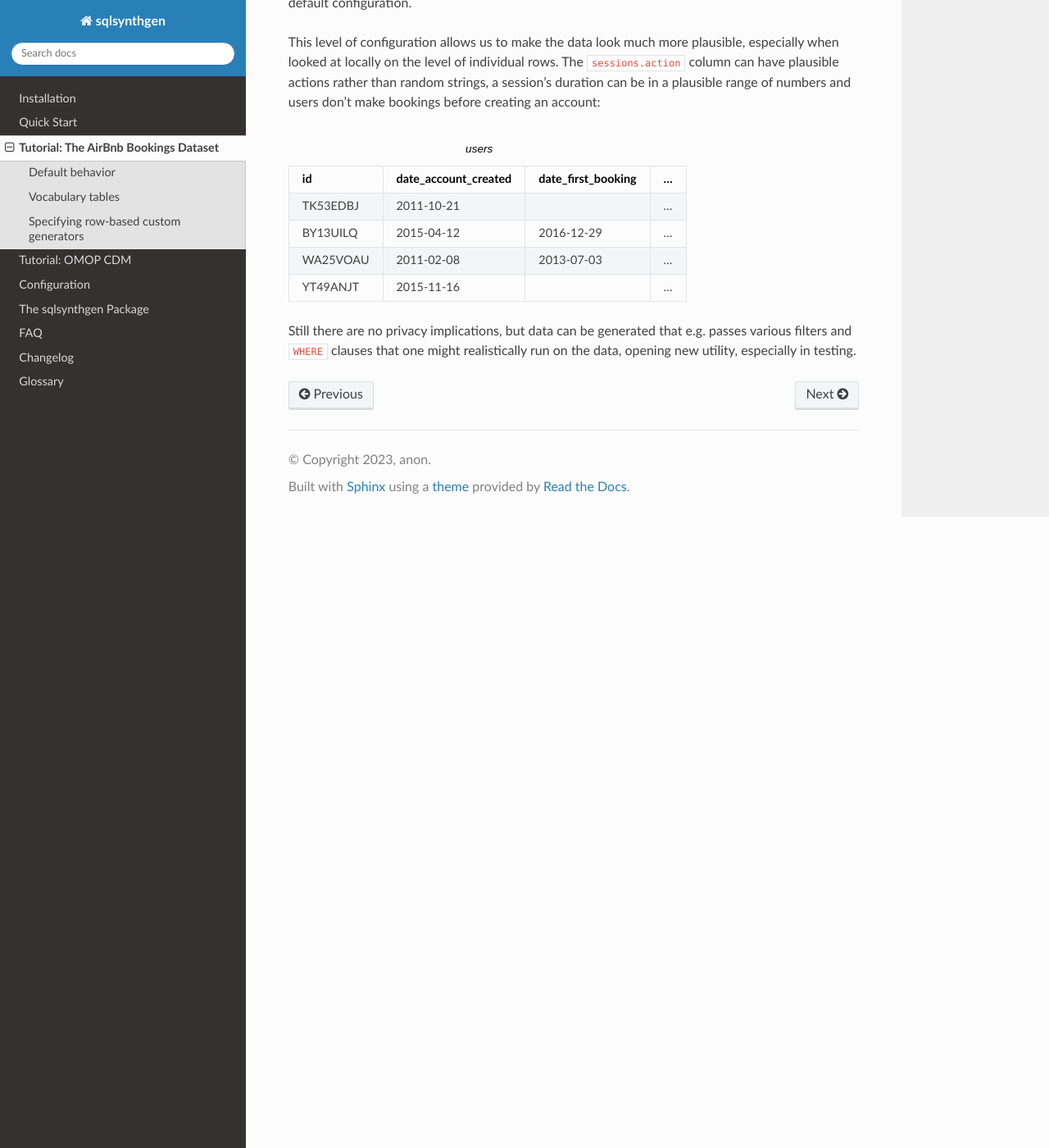
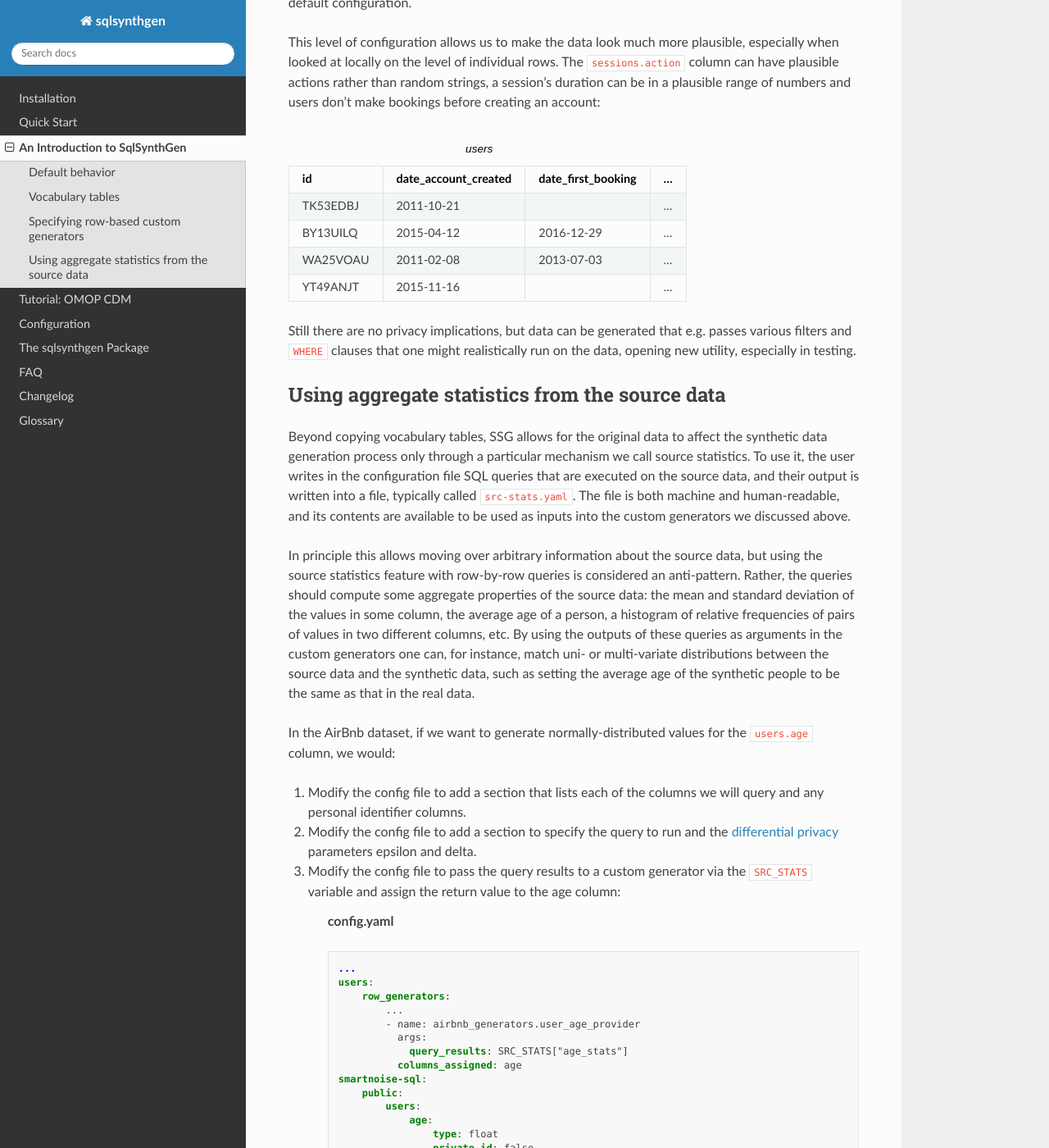
Before and after one commit to alan-turing-institute/sqlsynthgen, a Sphinx documentation site: the page built from docs/source/tutorials/airbnb.rst, in a window 1280 px wide and 1400 px high, scrolled down 6090 px. Shown: the whole window at 82% size. Built offline with Sphinx 7.4.7 and the Read the Docs theme 2.0.0, drawn with Linux system fonts in a browser that asks for light colours; some of the changed text lies outside the part shown.

Commit message:
Fixing code snippet indentation

```diff
--- a/docs/source/tutorials/airbnb.rst
+++ b/docs/source/tutorials/airbnb.rst
@@ -1,5 +1,5 @@
-Tutorial: The AirBnb Bookings Dataset
-=====================================
+An Introduction to SqlSynthGen
+===============================
 
 `SqlSynthGen <https://github.com/alan-turing-institute/sqlsynthgen/>`_, or SSG for short, is a software package that we have written for synthetic data generation, focussed on relational data.
 When pointed to an existing relational database, SSG creates another database with the same database schema, and populates it with synthetic data.
@@ -176,11 +176,11 @@
 
     ...
     tables:
-    users:
-        row_generators:
-        - name: generic.person.password
-            args: null
-            columns_assigned: id
+        users:
+            row_generators:
+               - name: generic.person.password
+                 args: null
+                 columns_assigned: id
 
 The next time we run ``make-generators``, the config-specified row generator will override the default one and we will not need to edit the ``ssg.py`` directly any more.
 
@@ -194,17 +194,17 @@
 
     ...
     tables:
-    sessions:
-        row_generators:
-        - name: generic.numeric.integer_number
-            args:
-            start: 0
-            end: 3600
-            columns_assigned: secs_elapsed
-        - name: generic.choice
-            args:
-            items: ["show", "index", "personalize"]
-            columns_assigned: action
+        sessions:
+            row_generators:
+              - name: generic.numeric.integer_number
+                args:
+                    start: 0
+                    end: 3600
+                columns_assigned: secs_elapsed
+              - name: generic.choice
+                args:
+                    items: ["show", "index", "personalize"]
+                columns_assigned: action
 
 We can also define our own custom generators in a separate module and then use them to generate values for one or more columns.
 For example, in the ``users`` table, we may want to ensure that the ``date_first_booking`` is optional and never comes before the ``date_account_created``.
@@ -237,14 +237,14 @@
     row_generators_module: airbnb_generators
 
     users:
-    row_generators:
-        - name: generic.person.identifier
-        args:
-            mask: '"@@##@@@@"'
-        columns_assigned: id
-        - name: airbnb_generators.user_dates_provider
-        args: null
-        columns_assigned: ["date_account_created", "date_first_booking"]
+        row_generators:
+            - name: generic.person.identifier
+              args:
+                mask: '"@@##@@@@"'
+              columns_assigned: id
+            - name: airbnb_generators.user_dates_provider
+              args: null
+              columns_assigned: ["date_account_created", "date_first_booking"]
 
 Limitations to this approach are that rows can not be correlated with other rows in the same table, nor with any rows in other tables, except for trivially fulfilling foreign key constraints as in the default configuration.
 
@@ -277,3 +277,67 @@
      - ...
 
 Still there are no privacy implications, but data can be generated that e.g. passes various filters and ``WHERE`` clauses that one might realistically run on the data, opening new utility, especially in testing.
+
+Using aggregate statistics from the source data
+-----------------------------------------------
+
+Beyond copying vocabulary tables, SSG allows for the original data to affect the synthetic data generation process only through a particular mechanism we call source statistics.
+To use it, the user writes in the configuration file SQL queries that are executed on the source data, and their output is written into a file, typically called ``src-stats.yaml``.
+The file is both machine and human-readable, and its contents are available to be used as inputs into the custom generators we discussed above.
+
+In principle this allows moving over arbitrary information about the source data, but using the source statistics feature with row-by-row queries is considered an anti-pattern.
+Rather, the queries should compute some aggregate properties of the source data: the mean and standard deviation of the values in some column, the average age of a person, a histogram of relative frequencies of pairs of values in two different columns, etc.
+By using the outputs of these queries as arguments in the custom generators one can, for instance, match uni- or multi-variate distributions between the source data and the synthetic data, such as setting the average age of the synthetic people to be the same as that in the real data.
+
+In the AirBnb dataset, if we want to generate normally-distributed values for the ``users.age`` column, we would:
+
+1. Modify the config file to add a section that lists each of the columns we will query and any personal identifier columns.
+2. Modify the config file to add a section to specify the query to run and the `differential privacy <https://en.wikipedia.org/wiki/Differential_privacy>`_ parameters epsilon and delta.
+3. Modify the config file to pass the query results to a custom generator via the ``SRC_STATS`` variable and assign the return value to the age column:
+
+    **config.yaml**
+
+    .. code-block:: yaml
+
+        ...
+        users:
+            row_generators:
+                ...
+                - name: airbnb_generators.user_age_provider
+                  args:
+                    query_results: SRC_STATS["age_stats"]
+                  columns_assigned: age
+        smartnoise-sql:
+            public:
+                users:
+                    age:
+                        type: float
+                        private_id: false
+                        lower: 0
+                        upper: 100
+                    id:
+                        type: string
+                        private_id: true
+
+        src-stats:
+           - name: age_stats
+             query: >
+                select avg(age), stddev(age)
+                from users
+                where age <= 100
+             epsilon: 0.1
+             delta: 0.000001
+
+Note that the ``src-stats.name`` property of ``age_stats`` matches the ``SRC_STATS`` dictionary key ``age_stats``.
+
+4. Write a custom row generator in our generators module to return a random age value based on the query results given to it:
+
+    **airbnb_generators.py**
+
+    .. code-block:: python3
+
+        def user_age_provider(query_results):
+            mu: float = query_results[0][0]
+            sigma: float = query_results[0][1]
+
+            return random.gauss(mu, sigma)
```
